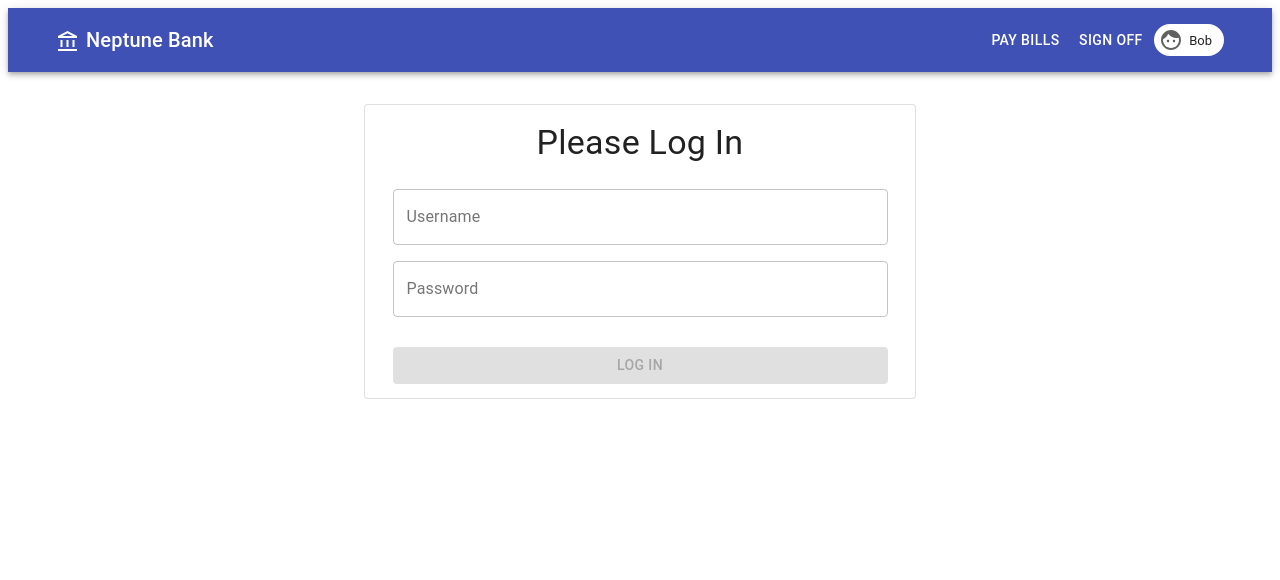
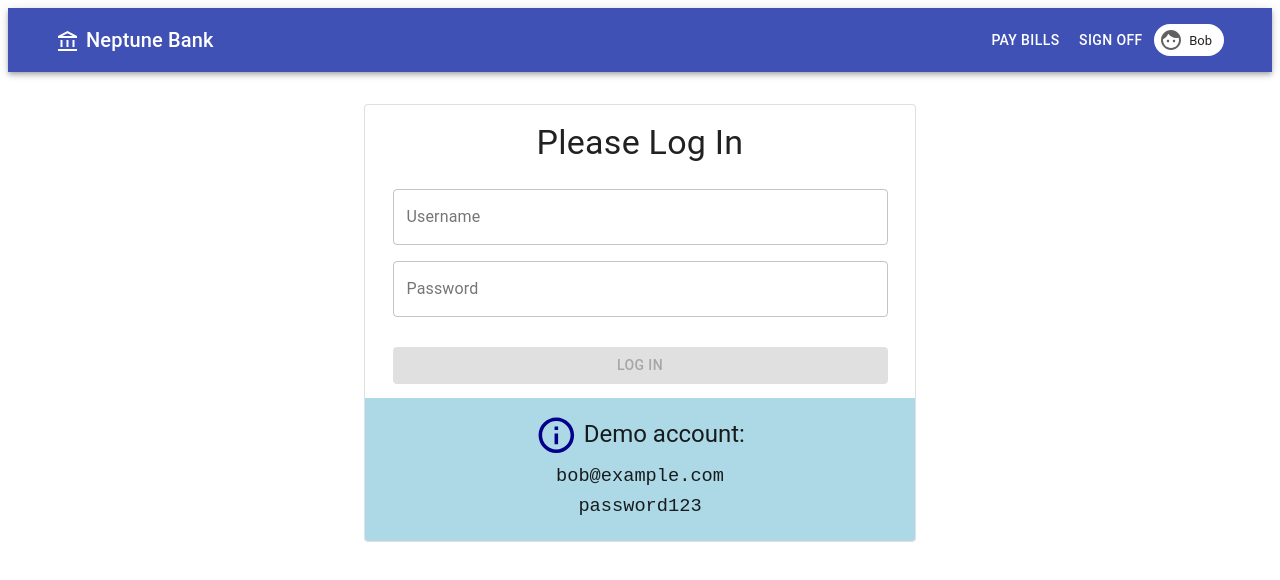
Before and after one commit to dougwake/neptune-bank, a React (Create React App) app: page /login in a window 1280 px wide. Shown: the top 580 px of the page. Built offline with nearby package versions, Linux system fonts and the light colour scheme; no server answers.

Commit message:
Added an info message with demo username and password

```diff
--- a/src/components/Login.js
+++ b/src/components/Login.js
@@ -1,9 +1,10 @@
-import { Button, Card, Container, TextField, Typography } from '@material-ui/core';
+import { Box, Button, Card, Container, ListItem, Paper, TextField, Typography } from '@material-ui/core';
 import Alert from '@material-ui/lab/Alert';
 import React, { Fragment, useRef, useState } from 'react'
 import { useNavigate } from 'react-router-dom';
 import { makeStyles } from '@material-ui/core/styles';
 import { useAuth } from '../contexts/AuthContext'
+import InfoOutlinedIcon from '@material-ui/icons/InfoOutlined';
 
 export default function Login() {
 
@@ -85,6 +86,20 @@ export default function Login() {
             '&:hover': {
                 backgroundColor: theme.palette.primary.main
             }
+        },
+        info: {
+            textAlign: "center",
+            width: "100%",
+            backgroundColor: "lightblue",
+            paddingBottom: "1em",
+            paddingTop: "1em"
+        },
+        infoicon: {
+            // float: "left",
+            // paddingLeft: "1em",
+            verticalAlign: "middle",
+            fontSize: "32pt",
+            color: "darkblue"
         }
     }));
 
@@ -100,6 +115,12 @@ export default function Login() {
                         <TextField onKeyUp={onPasswordKeyUp} onChange={checkState} inputRef={refPassword} className={classes.textbox} type="password" id="password" label="Password" variant="outlined" />
                         {error && <Alert severity="error">{error}</Alert>}
                         <Button onClick={handleSubmit} disabled={!ready || loading} className={classes.button} variant="contained">Log In</Button>
+                        <Box align="center" className={classes.info}>
+
+                            <Typography variant="h5"><InfoOutlinedIcon className={classes.infoicon} /> Demo account:</Typography>
+                            <Box sx={{ fontFamily: 'Monospace', fontSize: '14pt', m: 1 }}>bob@example.com</Box>
+                            <Box sx={{ fontFamily: 'Monospace', fontSize: '14pt', m: 1 }}>password123</Box>
+                        </Box>
                     </>}
                     {authUser &&
                         <>
```
